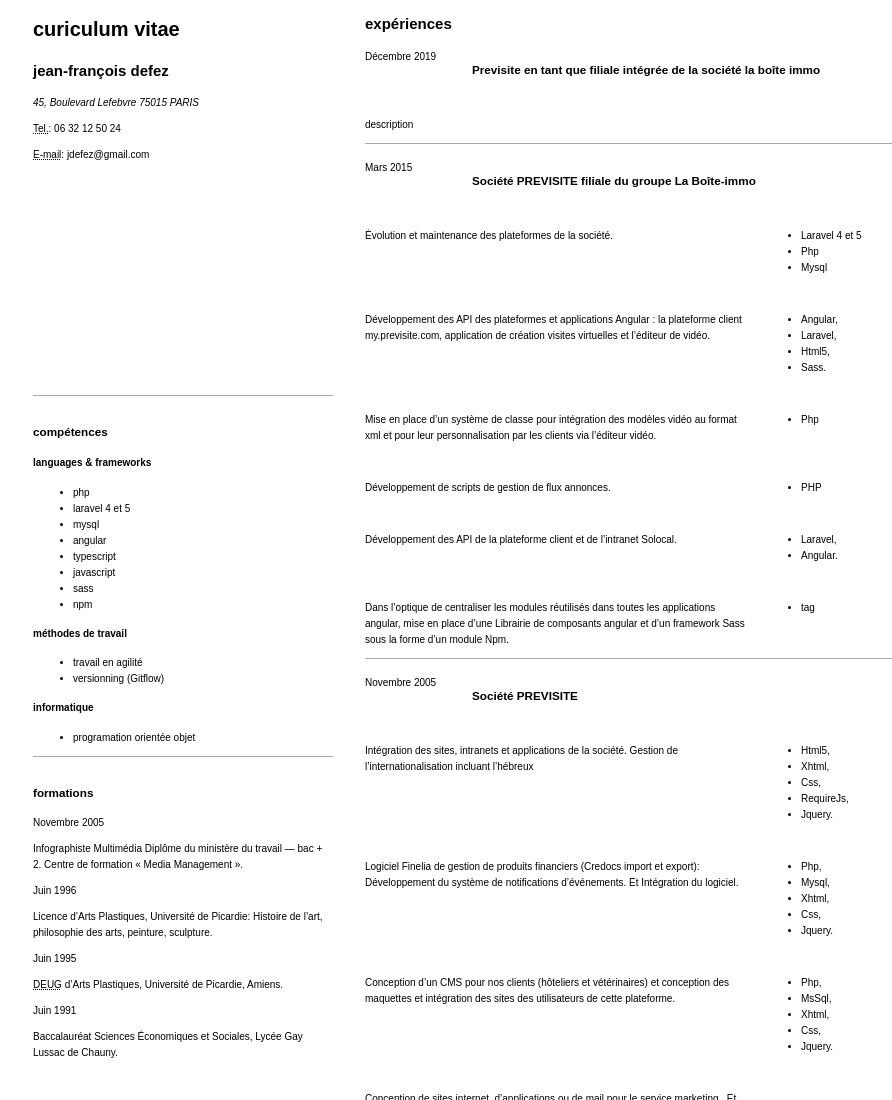
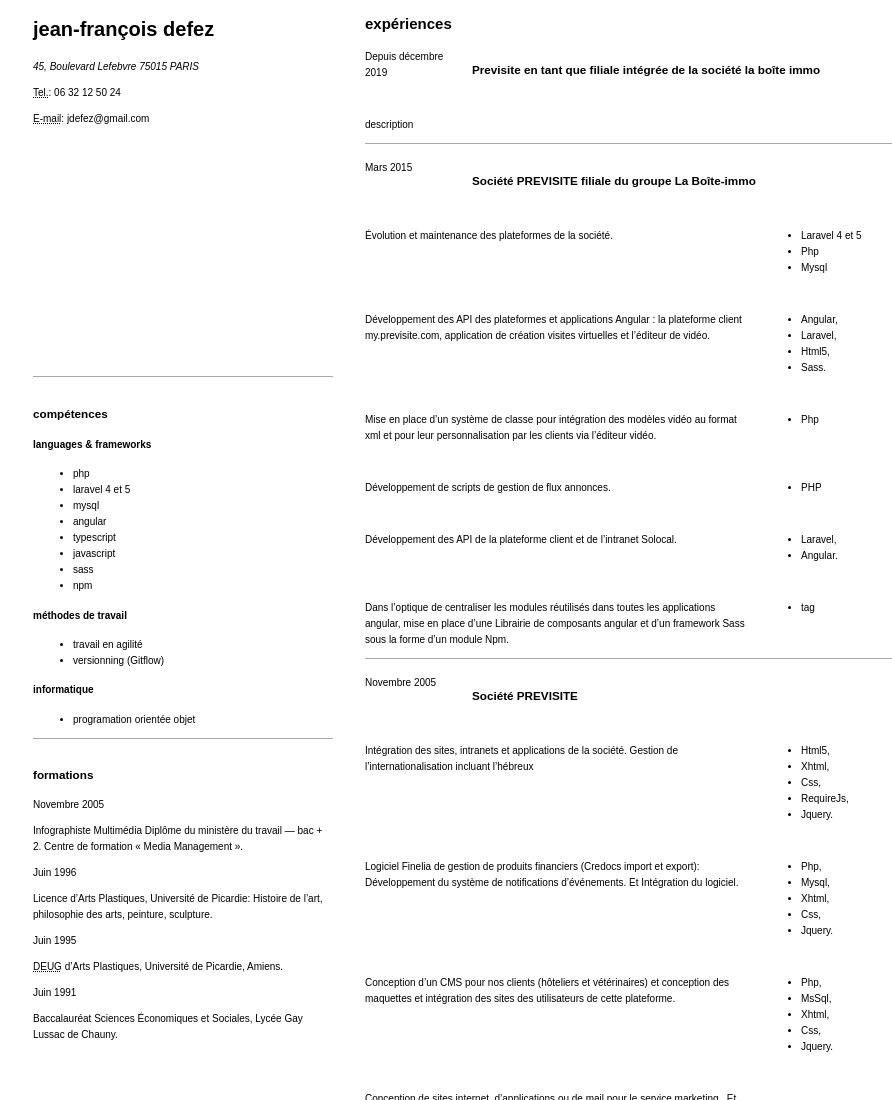
Before and after one commit to jdefez/cv, a website: page index.html in a window 1280 px wide. Shown: the top 1100 px of the page, without its empty margins (143-1035 px from the left). Drawn offline with Linux system fonts and the light colour scheme.

Commit message:
fix: copy fix

```diff
--- a/index.html
+++ b/index.html
@@ -9,11 +9,8 @@
 <body>
   <header>
   <h1>
-    curiculum vitae
+    jean-françois defez
   </h1>
-  <h2>
-    jean-françois defez
-  </h2>
   <address>
     45, Boulevard Lefebvre 75015 PARIS
   </address>
@@ -29,7 +26,7 @@
       <h2>expériences</h2>
     </header>
     <section>
-      <time datetime="2019-12-20T00:00">Décembre 2019</time>
+      <time datetime="2019-12-20T00:00">Depuis décembre 2019</time>
       <h3>
         Previsite en tant que filiale intégrée de la société la boîte immo
       </h3>
```
